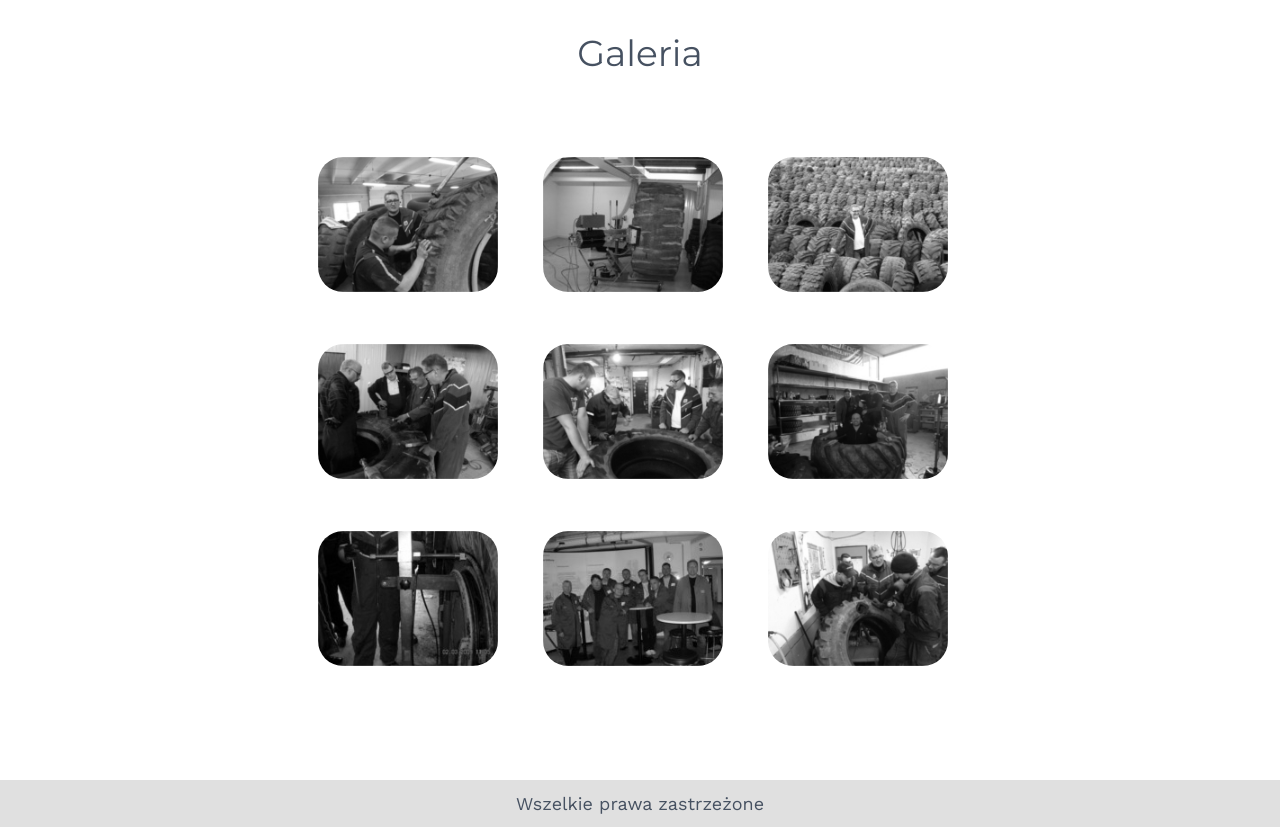
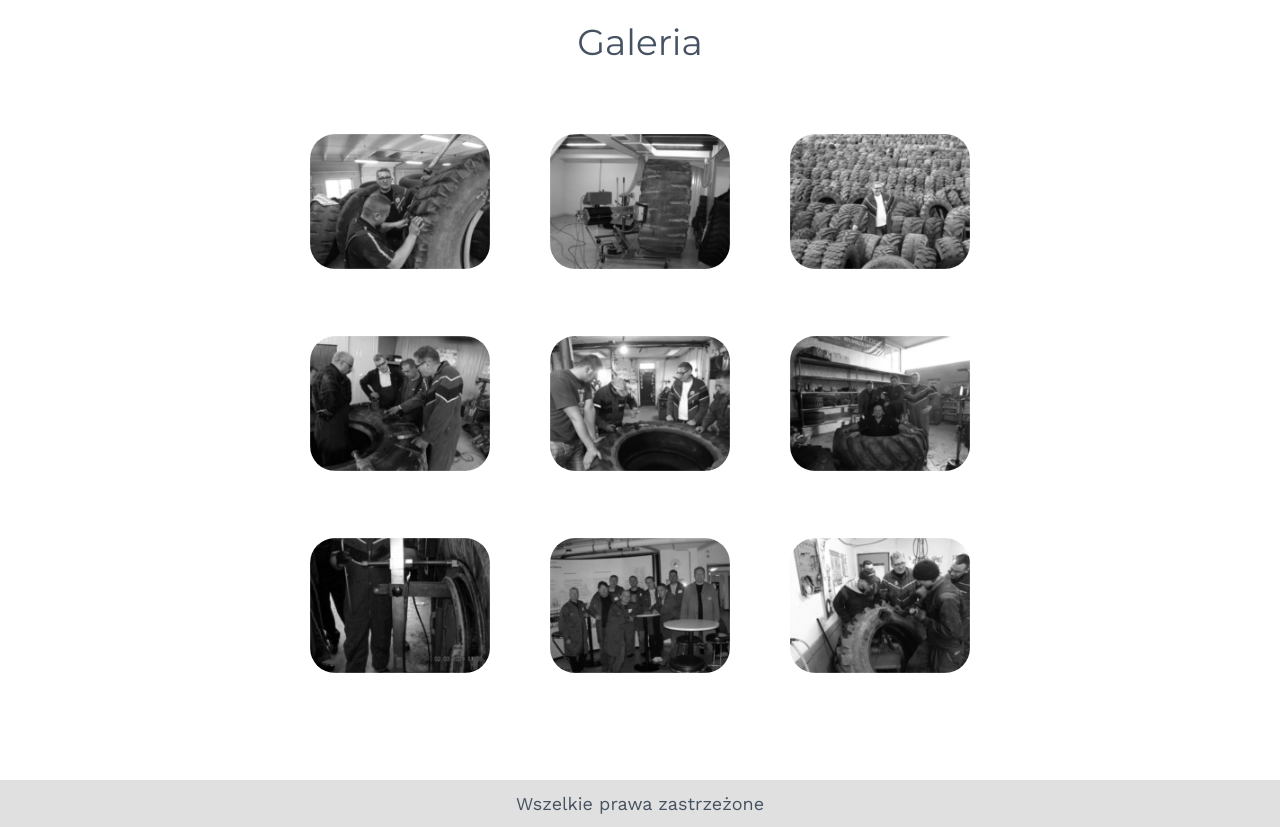
Before and after one commit to hergerr/Tires-Website, a plain HTML site: page index.html in a window 1280 px wide. Shown: the part 3380-4207 px from the top of the page. Drawn offline with nearby package versions, Linux system fonts and the light colour scheme.

Commit message:
Added favicon

```diff
--- a/index.html
+++ b/index.html
@@ -14,6 +14,7 @@
 	<link rel="stylesheet" href="style.css" type="text/css">
 	<link href="lightbox2-master/dist/css/lightbox.css" rel="stylesheet">
 	<link href="https://fonts.googleapis.com/css?family=Montserrat:400,500,600|Work+Sans&amp;subset=latin-ext" rel="stylesheet">
+	<link rel="shortcut icon" type="image/png" href="res/icon.ico"/>
 	<script src="https://ajax.googleapis.com/ajax/libs/jquery/2.2.4/jquery.min.js"></script>
 	<script src="jquery.scrollTo.min.js"></script>
 
--- a/style.css
+++ b/style.css
@@ -263,7 +263,7 @@ a:hover {
 }
 
 .gallery_photo {
-  margin: 30px 30px 15px 15px;
+  margin: 30px 30px 30px 30px;
   width: 10rem;
   border-radius: 25px;
 }
```
Also changed, not shown: res/icon.ico (added).
